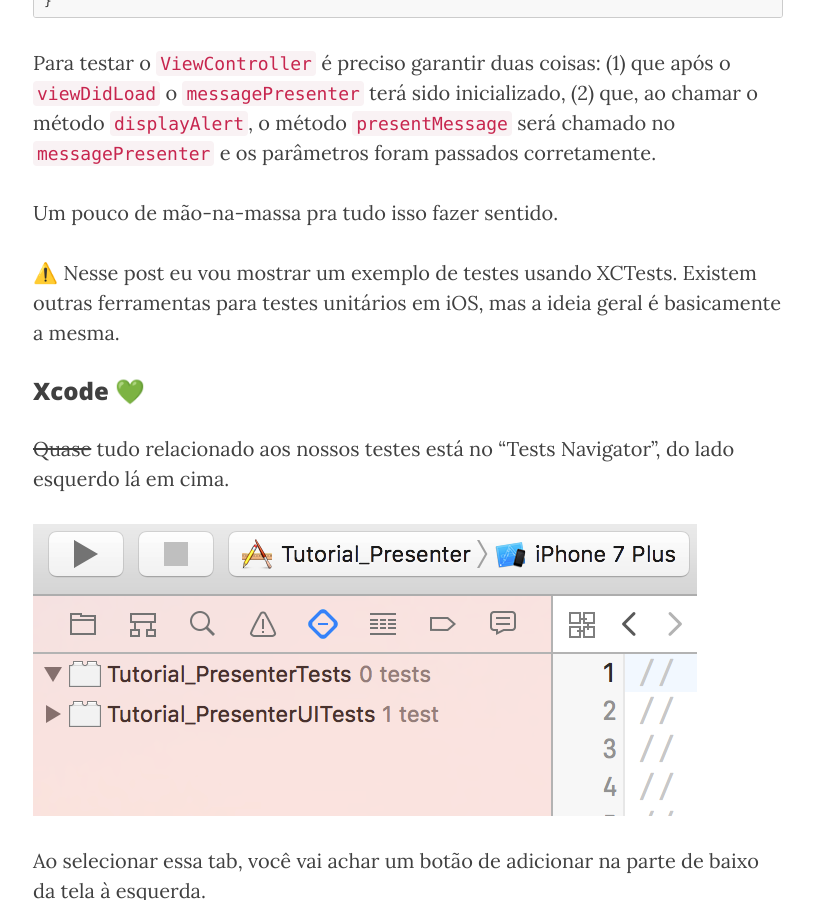
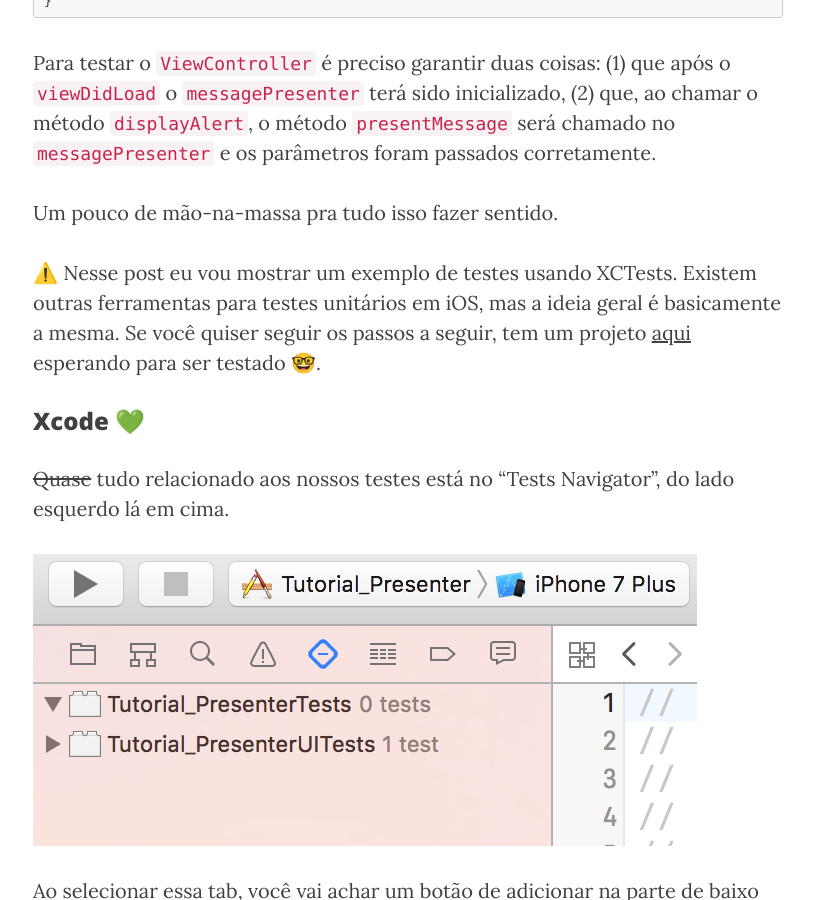
Before and after one commit to CocoaHeadsBrasil/equinociOS, a Jekyll site: the page built from _posts/2017-03-07-unit-tests-101.markdown, in a window 1280 px wide and 900 px high, scrolled down 2340 px. Shown: the whole window, without its empty margins (232-1046 px from the left). Built offline with Jekyll 4.4.1, drawn with Linux system fonts in a browser that asks for light colours; nearby versions of some CDN libraries; our own code applies the rules of GitHub Pages for plain Markdown files; comment, search, counter and statistics services are not loaded.

Commit message:
link pro starter project

```diff
--- a/_posts/2017-03-07-unit-tests-101.markdown
+++ b/_posts/2017-03-07-unit-tests-101.markdown
@@ -52,6 +52,7 @@
 Um pouco de mão-na-massa pra tudo isso fazer sentido.
 
 ⚠️ Nesse post eu vou mostrar um exemplo de testes usando XCTests. Existem outras ferramentas para testes unitários em iOS, mas a ideia geral é basicamente a mesma.
+Se você quiser seguir os passos a seguir, tem um projeto [aqui](https://github.com/emannuelOC/tutorial_unit_tests){:target="_blank"} esperando para ser testado 🤓.
 
 ### Xcode 💚
 
```
